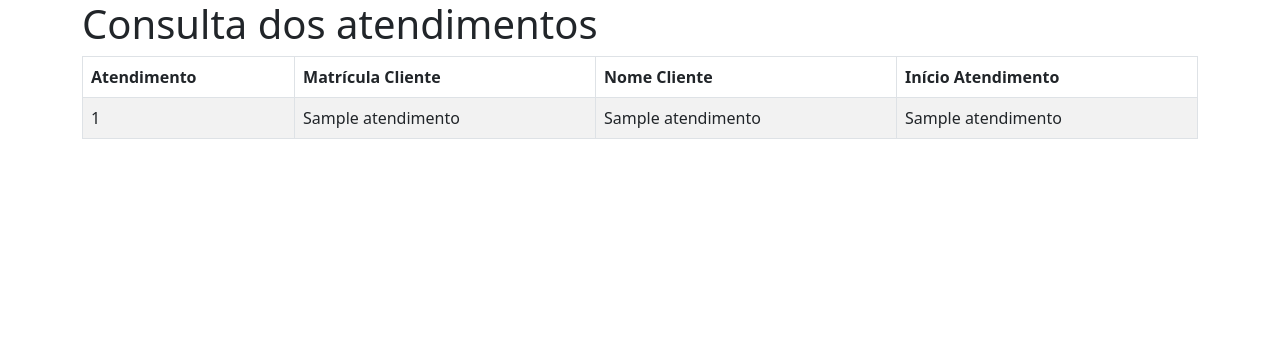
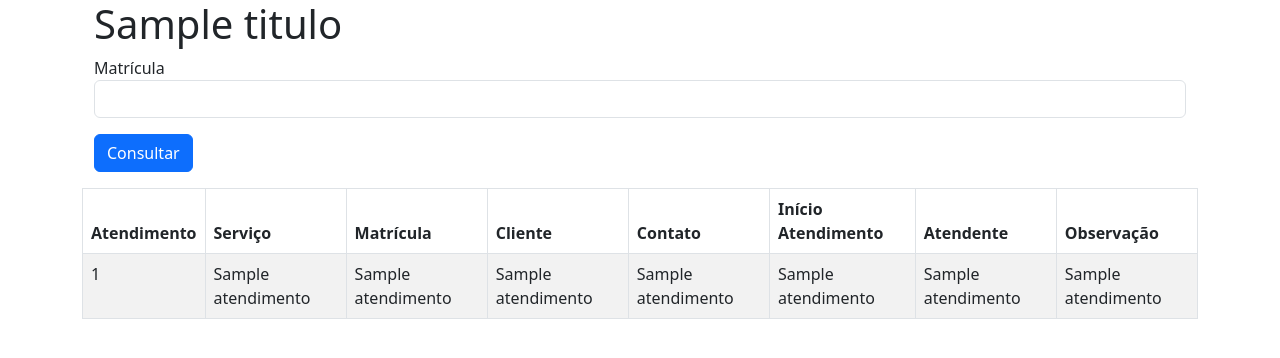
Before and after one commit to carlos-romanelli/redegeo, a Flask app: template templates/atendimento.html in a window 1280 px wide. Shown: the top 358 px of the page. Run offline with Flask 3, Linux system fonts and the light colour scheme; the template is opened without the code that fills it: most values are stand-ins (such as "Sample title", 1, 10 or a date in 2020); some libraries are stand-ins or nearby versions.

Commit message:
Atualização em 23/08/2023 v2

```diff
--- a/app.py
+++ b/app.py
@@ -7,31 +7,42 @@ import datetime
 
 import pyodbc
 
-
 # String de conexão com o banco de dados
 conn = pyodbc.connect('Driver={SQL Server};'
-'Server=ATI06\CESADW;'
-'Database=Redegeo-ant;'
-'UID=redegeo.cons;'
-'PWD=redegeo')
+                      'Server=ATI06\CESADW;'
+                      'Database=Redegeo-ant;'
+                      'UID=redegeo.cons;'
+                      'PWD=redegeo')
 
 # Criar um objeto cursor
 
 cursor = conn.cursor()
 
+app = Flask(__name__)
 
-
-app = Flask(__name__)
 
 @app.route('/')
 def index():
     return render_template('index.html', titulo='Consulta do Redegeo')
 
+
 @app.route('/atendimento')
 def atendimento():
+    return render_template('atendimento.html', titulo='Consulta atendimentos do Redegeo')
+
+@app.route('/consulta_atendimento', methods=['POST',])
+def consulta_atendimento():
     # Comando SQL a executar
-    cursor.execute('SELECT top(1000) * FROM tblAtendimentos order by id_Atend desc')
-    return render_template('atendimento.html', titulo='Consulta do Redegeo', atendimentos=cursor)
+    cursor.execute("SELECT top(1000) id_Atend as Atendimento, dcr_serv as Serviço, mat_atend as Matrícula, nm_atend as Cliente, tel_cntto_atend as Contato, dt_hr_inic_atend as [Início do atendimento], u.nome_User as Atendente, obs_atend as Observação FROM tblAtendimentos a inner join tblUsuarios u on a.cod_func_atend = u.cod_User inner join tblServicos s on a.cod_serv_sol_atend = s.cod_serv where mat_atend = '" + request.form['matricula'] + "' order by dt_hr_inic_atend desc")
+
+    # cursor.execute("SELECT top(1000) * FROM tblAtendimentos where mat_atend = '" + request.form[
+    #    'matricula'] + "' order by id_Atend desc")
+    return render_template('atendimento.html', titulo='Consulta atendimentos do Redegeo', atendimentos=cursor)
+
+
+
+
+
 
 
 # from views import *
--- a/templates/atendimento.html
+++ b/templates/atendimento.html
@@ -1,17 +1,34 @@
 {% extends "template.html" %}
 {% block conteudo %}
 
-   <h1>Consulta dos atendimentos</h1>
-
-
+ <div class="container">
+      <div class="page-header">
+           <h1>{{ titulo }}</h1>
+      </div>
+      <form action="/consulta_atendimento" method='post' >
+        <fieldset>
+          <div class="form-group">
+            <label for="matricula">Matrícula</label>
+            <input type="text" id="matricula" name="matricula" class="form-control">
+          </div>
+          <p></p>
+          <button type="submit" class="btn btn-primary btn-salvar">Consultar</button>
+        </fieldset>
+      </form>
+ </div>
+<p></p>
 
  <table class="table table-striped table-responsive table-bordered">
         <thead class="thead-default">
                 <tr>
                     <th>Atendimento</th>
-                    <th>Matrícula Cliente</th>
-                    <th>Nome Cliente</th>
+                    <th>Serviço</th>
+                    <th>Matrícula</th>
+                    <th>Cliente</th>
+                    <th>Contato</th>
                     <th>Início Atendimento</th>
+                    <th>Atendente</th>
+                    <th>Observação</th>
                 </tr>
         </thead>
         <tbody>
@@ -19,9 +36,13 @@
             {% for atendimento in atendimentos %}
                 <tr>
                     <td>{{atendimento[0]}}</td>
+                    <td>{{atendimento[1]}}</td>
+                    <td>{{atendimento[2]}}</td>
+                    <td>{{atendimento[3]}}</td>
                     <td>{{atendimento[4]}}</td>
                     <td>{{atendimento[5]}}</td>
-                    <td>{{atendimento[9]}}</td>
+                    <td>{{atendimento[6]}}</td>
+                    <td>{{atendimento[7]}}</td>
                 </tr>
             {%endfor%}
 
--- a/templates/index.html
+++ b/templates/index.html
@@ -2,6 +2,6 @@
 {% block conteudo %}
 
    <h1>Consultas do Redegeo</h1>
-   <a href="{{ url_for('atendimento', atendimentos = cursor) }}">Consultar</a>
+   <a href="{{ url_for('atendimento', atendimentos = cursor) }}">Consultar Atendimentos</a>
 
 {% endblock %}
```
